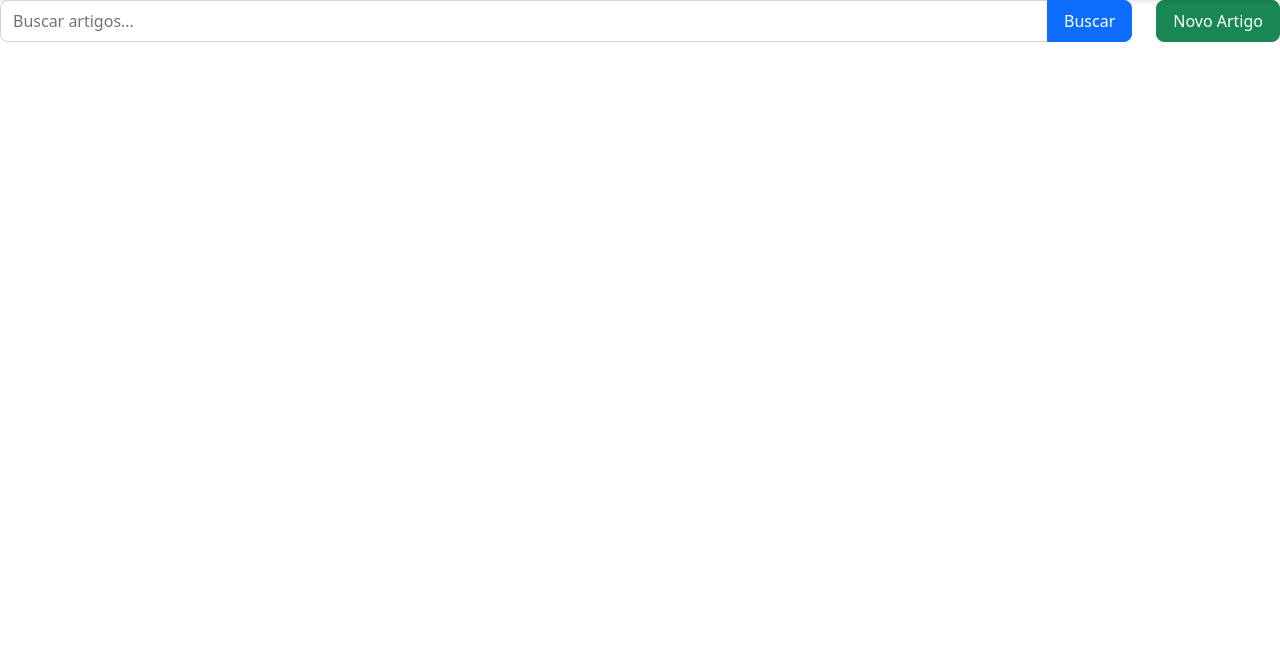
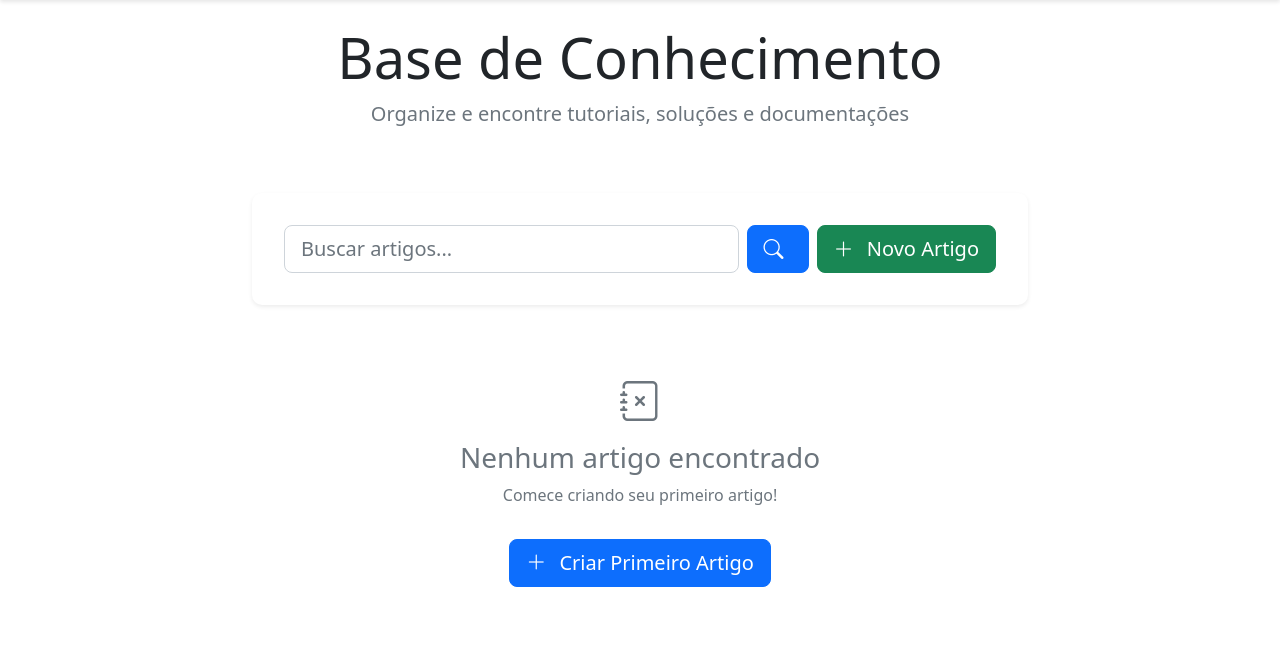
Before and after one commit to oliveira0147/base-conhecimento, a Flask app: page / in a window 1280 px wide. Shown: the part 78-736 px from the top of the page. Run offline with Flask 3, Linux system fonts and the light colour scheme; data that the repository does not hold is empty.

Commit message:
feat: redesenha página inicial com cards e busca centralizada

```diff
--- a/app/templates/index.html
+++ b/app/templates/index.html
@@ -1,34 +1,89 @@
 {% extends "base.html" %}
 
 {% block content %}
+<div class="container py-4">
+    <!-- Cabeçalho -->
     <div class="row mb-4">
+        <div class="col-12 text-center mb-4">
+            <h1 class="display-4">Base de Conhecimento</h1>
+            <p class="lead text-muted">Organize e encontre tutoriais, soluções e documentações</p>
+        </div>
+    </div>
+
+    <!-- Barra de Busca e Botão Novo -->
+    <div class="row justify-content-center mb-5">
+        <div class="col-md-8">
+            <div class="card shadow-sm">
+                <div class="card-body">
+                    <div class="row g-2">
                         <div class="col">
-        <form method="GET" action="{{ url_for('main.index') }}">
-            <div class="input-group">
-                <input type="text" class="form-control" name="search" placeholder="Buscar artigos...">
-                <button class="btn btn-primary" type="submit">Buscar</button>
-            </div>
+                            <form method="GET" action="{{ url_for('main.index') }}" class="d-flex">
+                                <input
+                                    type="text"
+                                    class="form-control form-control-lg"
+                                    name="search"
+                                    placeholder="Buscar artigos..."
+                                    value="{{ request.args.get('search', '') }}"
+                                >
+                                <button class="btn btn-primary btn-lg ms-2" type="submit">
+                                    <i class="bi bi-search"></i>
+                                </button>
                             </form>
                         </div>
                         <div class="col-auto">
-        <a href="{{ url_for('main.new_article') }}" class="btn btn-success">Novo Artigo</a>
+                            <a href="{{ url_for('main.new_article') }}" class="btn btn-success btn-lg">
+                                <i class="bi bi-plus-lg"></i> Novo Artigo
+                            </a>
+                        </div>
+                    </div>
+                </div>
+            </div>
         </div>
     </div>
 
-<div class="row">
+    <!-- Lista de Artigos -->
+    <div class="row row-cols-1 row-cols-md-2 row-cols-lg-3 g-4">
         {% for article in articles %}
-    <div class="col-md-4 mb-4">
-        <div class="card">
+        <div class="col">
+            <div class="card h-100 shadow-sm hover-card">
                 <div class="card-body">
-                <h5 class="card-title">{{ article.title }}</h5>
-                <p class="card-text">{{ article.content[:100] }}...</p>
-                <div class="text-muted mb-2">
-                    Categoria: {{ article.category }}
+                    <h5 class="card-title mb-3">{{ article.title }}</h5>
+                    {% if article.category %}
+                    <div class="mb-2">
+                        <span class="badge bg-primary">{{ article.category }}</span>
                     </div>
-                <a href="{{ url_for('main.view_article', id=article.id) }}" class="btn btn-primary">Ler mais</a>
+                    {% endif %}
+                    {% if article.tags %}
+                    <div class="mb-3">
+                        {% for tag in article.tags.split(',') %}
+                        <span class="badge bg-secondary me-1">{{ tag.strip() }}</span>
+                        {% endfor %}
+                    </div>
+                    {% endif %}
+                    <p class="card-text text-muted small">
+                        Criado em: {{ article.created_at.strftime('%d/%m/%Y') }}
+                    </p>
+                    <a href="{{ url_for('main.view_article', id=article.id) }}" class="btn btn-outline-primary">
+                        <i class="bi bi-book"></i> Ler mais
+                    </a>
                 </div>
             </div>
         </div>
         {% endfor %}
     </div>
+
+    <!-- Mensagem quando não há artigos -->
+    {% if not articles %}
+    <div class="text-center py-5">
+        <div class="display-6 text-muted mb-3">
+            <i class="bi bi-journal-x"></i>
+        </div>
+        <h3 class="text-muted">Nenhum artigo encontrado</h3>
+        <p class="text-muted">Comece criando seu primeiro artigo!</p>
+        <a href="{{ url_for('main.new_article') }}" class="btn btn-primary btn-lg mt-3">
+            <i class="bi bi-plus-lg"></i> Criar Primeiro Artigo
+        </a>
+    </div>
+    {% endif %}
+</div>
 {% endblock %}
```
Lines whose indentation alone changed are shown as unchanged.
